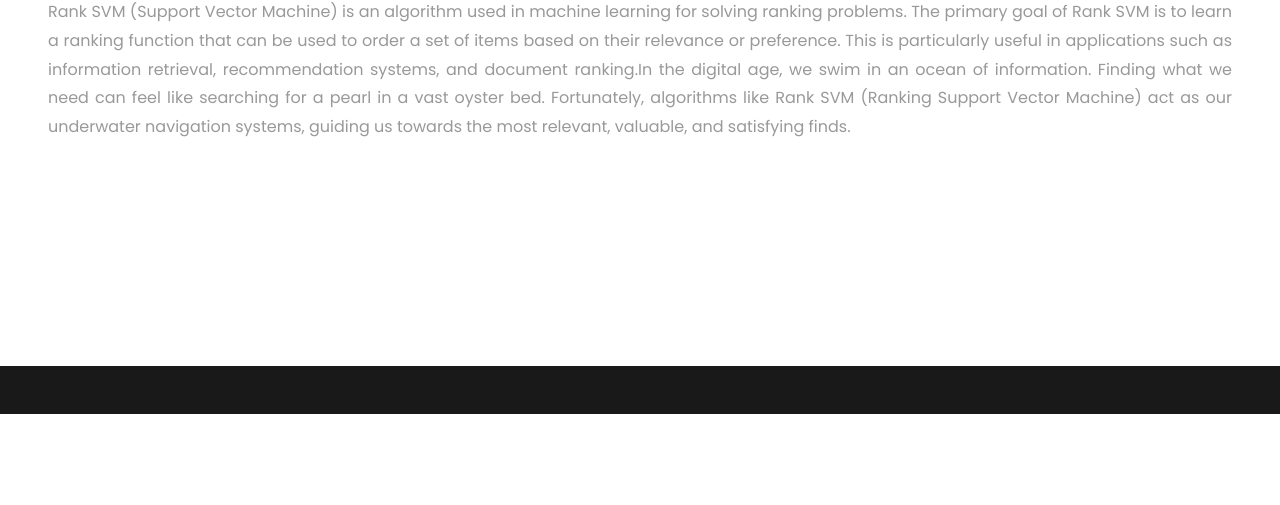
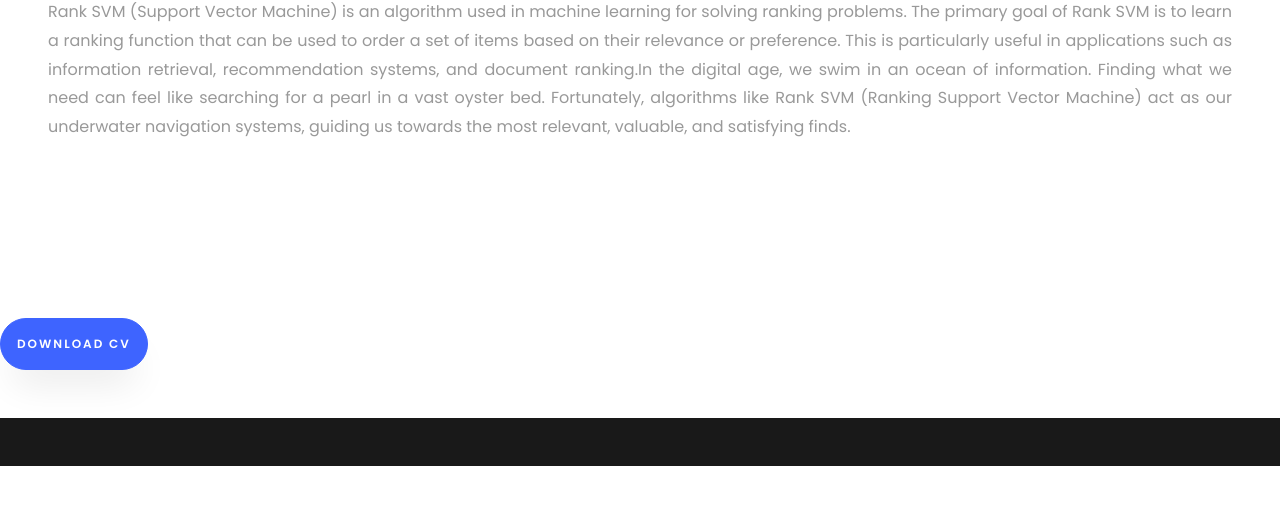
Before and after one commit to WurryBarry/WurryBarry.github.io, a plain HTML site: page single.html in a window 1280 px wide. Shown: the part 293-798 px from the top of the page. Drawn offline with Linux system fonts and the light colour scheme.

Commit message:
Update single.html

```diff
--- a/single.html
+++ b/single.html
@@ -141,7 +141,7 @@
                               </div>
                             </div> -->
                       </section>
-
+                      <p><a href="#" class="btn btn-primary py-3 px-3">Download CV</a></p>
 <div class="container-fluid bg-dark text-light footer pt-5 mt-5 wow fadeIn" data-wow-delay="0.1s">
 
         <div class="container">
```
